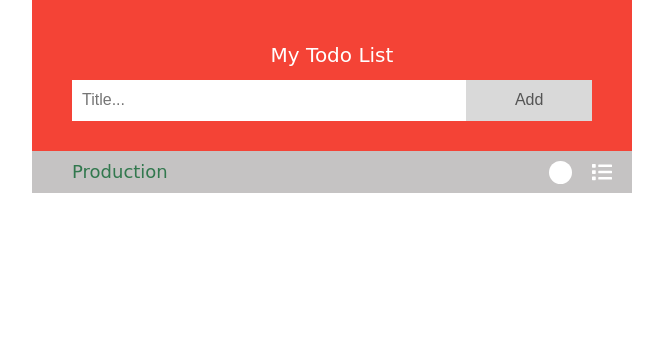
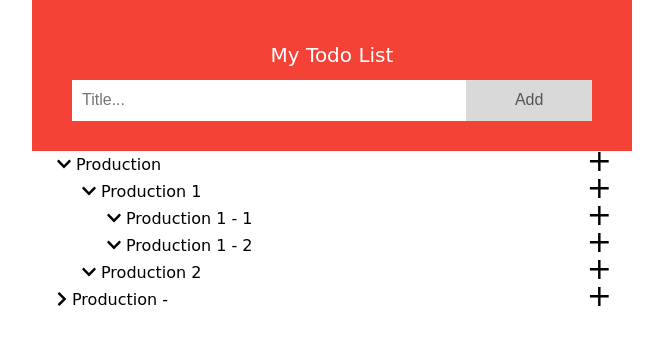
Before and after one commit to vinograd1kaa/todoList-frontend, a React (Create React App) app: page /todo in a window 1280 px wide. Shown: the top 344 px of the page, without its empty margins (308-971 px from the left). Built offline with nearby package versions, Linux system fonts and the light colour scheme.

Commit message:
implement nested TodoItem.jsx

```diff
--- a/package.json
+++ b/package.json
@@ -18,7 +18,7 @@
     "react": "^17.0.1",
     "react-dom": "^17.0.1",
     "react-i18next": "^11.8.6",
-    "react-redux": "^7.2.2",
+    "react-redux": "^7.2.8",
     "react-router": "^5.2.0",
     "react-router-dom": "^5.3.3",
     "react-scripts": "4.0.2",
--- a/src/containers/Todo/Todo.jsx
+++ b/src/containers/Todo/Todo.jsx
@@ -1,48 +1,17 @@
 import React, { useState } from 'react';
-import { FontAwesomeIcon } from '@fortawesome/react-fontawesome';
-import { Container, Header, Title, Form, SubTaskIcon, CheckedTaskItem } from './styles';
-import {
-  AddSubTaskInput,
-  AddTasksButton,
-  TasksList,
-  AddTasksInput,
-  TaskListItem,
-  ItemCheckedCircle,
-  SubTasksList,
-  SubTasksItem,
-  AddSubTaskButton,
-  AddSubTaskForm,
-} from './styles/Todo';
+import { useDispatch } from 'react-redux';
 
-const Todo = ({ tasksList, addTask, changeTaskChecked, addSubTask, t }) => {
-  const [addTaskInputValue, setAddTaskInputValue] = useState('');
-  const [addSubTaskInputValue, setAddSubTaskInputValue] = useState('');
-  const [subTaskOpenedState, setSubTaskOpenedState] = useState(false);
+import { Container, Header, Title, Form } from './styles';
+import { AddTasksButton, TasksList, AddTasksInput } from './styles/Todo';
+import TodoItem from './TodoItem';
 
-  const [selectedTask, setSelectedTask] = useState(false);
+const Todo = ({ tasksList, t }) => {
+  const [todoText, setTodoText] = useState('');
+  const dispatch = useDispatch();
 
-  const handleClickAddTaskBtn = () => {
-    addTask(addTaskInputValue);
-    setAddTaskInputValue('');
-  };
-
-  const handleClickAddSubTaskBtn = () => {
-    if (addSubTaskInputValue === '') return;
-    addSubTask(selectedTask.id, addSubTaskInputValue);
-    setSelectedTask({
-      ...selectedTask,
-      subTasks: [...selectedTask.subTasks, { title: addSubTaskInputValue, subTasks: [] }],
-    });
-    setAddSubTaskInputValue('');
-  };
-
-  const handleClickCircleIcon = (id, checked) => {
-    changeTaskChecked(id, checked);
-  };
-
-  const handleClickListIcon = (id, title, subTasks) => {
-    setSelectedTask({ id, title, subTasks });
-    setSubTaskOpenedState(!subTaskOpenedState);
+  const handleAdd = () => {
+    dispatch({ type: 'ADD_TODO', payload: { title: todoText } });
+    setTodoText('');
   };
 
   return (
@@ -53,63 +22,17 @@ const Todo = ({ tasksList, addTask, changeTaskChecked, addSubTask, t }) => {
           <AddTasksInput
             type="text"
             placeholder={t('Todo.addTasksPlaceholder')}
-            value={addTaskInputValue}
-            onChange={(e) => setAddTaskInputValue(e.target.value)}
+            value={todoText}
+            onChange={({ target }) => setTodoText(target.value)}
           />
-          <AddTasksButton
-            disabled={addTaskInputValue === ''}
-            onClick={() => handleClickAddTaskBtn()}
-          >
+          <AddTasksButton onClick={handleAdd} disabled={!todoText}>
             {t('Todo.addTasksButton')}
           </AddTasksButton>
         </Form>
       </Header>
       <TasksList>
-        {tasksList.map((obj) => (
-          <TaskListItem selectedTask={Boolean(selectedTask)}>
-            {obj.title}
-            <ItemCheckedCircle onClick={() => handleClickCircleIcon(obj.id, obj.checked)}>
-              <CheckedTaskItem>{obj.checked && <FontAwesomeIcon icon="check" />}</CheckedTaskItem>
-            </ItemCheckedCircle>
-            <SubTaskIcon onClick={() => handleClickListIcon(obj.id, obj.title, obj.subTasks)}>
-              <FontAwesomeIcon icon="list" />
-            </SubTaskIcon>
-            {subTaskOpenedState && (
-              <SubTasksList>
-                <SubTasksItem level={1}>
-                  RD
-                  <SubTasksItem level={2}>Feature Release</SubTasksItem>
-                  <SubTasksItem level={2}>Bug Fix</SubTasksItem>
-                </SubTasksItem>
-                <SubTasksItem level={1}>
-                  Design
-                  <SubTasksItem level={2}>
-                    UX
-                    <SubTasksItem level={3}>Mockup</SubTasksItem>
-                    <SubTasksItem level={3}>Prototype</SubTasksItem>
-                    <SubTasksItem>Testing</SubTasksItem>
-                  </SubTasksItem>
-                  <SubTasksItem level={2}>
-                    UI
-                    <SubTasksItem level={3}>Draft</SubTasksItem>
-                    <SubTasksItem level={3}>Option 1</SubTasksItem>
-                    <SubTasksItem level={3}>Option 2</SubTasksItem>
-                  </SubTasksItem>
-                </SubTasksItem>
-              </SubTasksList>
-            )}
-          </TaskListItem>
-        ))}
+        <TodoItem title="" id="1" subTasks={tasksList} expanded />
       </TasksList>
-      {subTaskOpenedState && (
-        <AddSubTaskForm>
-          <AddSubTaskInput
-            value={addSubTaskInputValue}
-            onChange={(e) => setAddSubTaskInputValue(e.target.value)}
-          />
-          <AddSubTaskButton onClick={() => handleClickAddSubTaskBtn()}>Add</AddSubTaskButton>
-        </AddSubTaskForm>
-      )}
     </Container>
   );
 };
--- /dev/null
+++ b/src/containers/Todo/TodoItem.jsx
@@ -0,0 +1,103 @@
+import React, { useState, useRef, useEffect } from 'react';
+import { useDispatch } from 'react-redux';
+import { FontAwesomeIcon } from '@fortawesome/react-fontawesome';
+
+const TodoItem = ({ id, title, expanded, subTasks }) => {
+  const [newTitle, setNewTitle] = useState(title);
+  const [newSubItemTitle, setNewSubItemTitle] = useState('');
+  const [isEditing, setIsEditing] = useState(false);
+  const [isAddingSubItem, setIsAddingSubItem] = useState(false);
+  const inputRef = useRef(null);
+  const dispatch = useDispatch();
+
+  const handleEdit = () => {
+    setIsEditing(true);
+  };
+
+  const handleAdd = () => {
+    setIsAddingSubItem(true);
+  };
+
+  const handleExpandCollapse = () => {
+    dispatch({ type: 'TOGGLE_ITEM', payload: { id } });
+  };
+
+  useEffect(() => {
+    function handleClickOutside(event) {
+      if (isEditing && inputRef.current && !inputRef.current.contains(event.target)) {
+        setIsEditing(false);
+        dispatch({ type: 'EDIT_TODO_TITLE', payload: { id, title: newTitle } });
+      }
+
+      if (isAddingSubItem && inputRef.current && !inputRef.current.contains(event.target)) {
+        setIsAddingSubItem(false);
+        setNewSubItemTitle('');
+        dispatch({ type: 'ADD_TODO', payload: { parentId: id, title: newSubItemTitle } });
+      }
+    }
+
+    document.addEventListener('mousedown', handleClickOutside);
+
+    return () => {
+      document.removeEventListener('mousedown', handleClickOutside);
+    };
+  });
+
+  return (
+    <div key={id} style={{ paddingLeft: `${title ? '25px' : '0'}` }}>
+      {isEditing ? (
+        <input
+          ref={inputRef}
+          value={newTitle}
+          onChange={({ target }) => setNewTitle(target.value)}
+          autoFocus
+        />
+      ) : (
+        <h4
+          style={{ position: 'relative', display: `${title ? 'block' : 'none'}`, padding: '5px 0' }}
+        >
+          {expanded ? (
+            <FontAwesomeIcon
+              onClick={handleExpandCollapse}
+              icon="chevron-down"
+              style={{ marginRight: '5px' }}
+            />
+          ) : (
+            <FontAwesomeIcon
+              onClick={handleExpandCollapse}
+              icon="chevron-right"
+              style={{ marginRight: '5px' }}
+            />
+          )}
+          <span onClick={handleEdit}>{title}</span>
+          <span
+            style={{
+              marginLeft: '50px',
+              position: 'absolute',
+              top: '-5px',
+              right: '20px',
+              fontSize: '30px',
+            }}
+            onClick={handleAdd}
+          >
+            +
+          </span>
+        </h4>
+      )}
+      <ul>
+        {isAddingSubItem && (
+          <input
+            ref={inputRef}
+            style={{ marginLeft: '25px' }}
+            autoFocus
+            value={newSubItemTitle}
+            onChange={({ target }) => setNewSubItemTitle(target.value)}
+          />
+        )}
+        {expanded && subTasks.map((task) => <TodoItem {...task} key={task.id} />)}
+      </ul>
+    </div>
+  );
+};
+
+export default TodoItem;
--- a/src/globalStyles/fontAwesome.js
+++ b/src/globalStyles/fontAwesome.js
@@ -7,7 +7,20 @@ import {
   faSearch,
   faList,
   faCheck,
+  faChevronDown,
+  faChevronRight,
 } from '@fortawesome/free-solid-svg-icons';
 import { fab } from '@fortawesome/free-brands-svg-icons';
 
-library.add(fab, faCheckSquare, faClock, faMapMarkerAlt, faCoffee, faSearch, faList, faCheck);
+library.add(
+  fab,
+  faCheckSquare,
+  faClock,
+  faMapMarkerAlt,
+  faCoffee,
+  faSearch,
+  faList,
+  faCheck,
+  faChevronDown,
+  faChevronRight,
+);
--- a/src/index.jsx
+++ b/src/index.jsx
@@ -2,7 +2,7 @@ import React from 'react';
 import ReactDOM from 'react-dom';
 import { ThemeProvider } from 'styled-components';
 import { Provider } from 'react-redux';
-import { Router, Route, Switch } from 'react-router-dom';
+import { Router, Route, Switch, Redirect } from 'react-router-dom';
 
 import { I18nextProvider } from 'react-i18next';
 import history from './services/history';
@@ -33,6 +33,7 @@ ReactDOM.render(
             <Switch>
               <Route path="/projects" component={Projects} />
               <Route path="/todo" component={Todo} />
+              <Redirect from="/" to="todo" />
             </Switch>
           </Provider>
         </ThemeProvider>
--- a/src/reducers/todo/index.js
+++ b/src/reducers/todo/index.js
@@ -1,5 +1,4 @@
 import { uniqueId } from 'lodash';
-import { ADD_SUB_TASK, ADD_TASK, CHANGE_TASK_CHECKED } from '../../actions/Todo';
 
 const initialState = {
   items: [
@@ -7,49 +6,93 @@ const initialState = {
       title: 'Production',
       checked: false,
       id: uniqueId(),
-      subTasks: [],
+      isEditing: false,
+      expanded: true,
+      subTasks: [
+        {
+          title: 'Production 1',
+          checked: false,
+          id: uniqueId(),
+          isEditing: false,
+          expanded: true,
+          subTasks: [
+            {
+              title: 'Production 1 - 1',
+              checked: false,
+              id: uniqueId(),
+              isEditing: false,
+              expanded: true,
+              subTasks: [],
+            },
+            {
+              title: 'Production 1 - 2',
+              checked: false,
+              id: uniqueId(),
+              isEditing: false,
+              expanded: true,
+              subTasks: [],
+            },
+          ],
+        },
+        {
+          title: 'Production 2',
+          checked: false,
+          id: uniqueId(),
+          isEditing: false,
+          expanded: true,
+          subTasks: [],
+        },
+      ],
     },
+    { title: 'Production -', checked: false, id: uniqueId(), isEditing: false, subTasks: [] },
   ],
+};
+
+const collect = (arr, result = []) => {
+  arr.forEach((prop) => {
+    result.push(prop);
+    collect(prop.subTasks, result);
+  });
+  return result;
 };
 
 export default function todoReducer(state = initialState, { type, payload }) {
   switch (type) {
-    case ADD_TASK:
-      return {
-        ...state,
-        items: [
-          ...state.items,
-          {
-            title: payload.title,
-            checked: false,
-            id: uniqueId(),
-            subTasks: [],
-          },
-        ],
+    case 'ADD_TODO': {
+      const newTodo = {
+        id: uniqueId(),
+        title: payload.title,
+        isEditing: false,
+        expanded: true,
+        checked: false,
+        subTasks: [],
       };
 
-    case ADD_SUB_TASK:
-      // eslint-disable-next-line no-case-declarations
-      const findItem = state.items.find((obj) => obj.id === payload.id);
-      findItem.subTasks = [...findItem.subTasks];
-      findItem.subTasks.push({ title: payload.title, subTasks: [] });
+      if (!payload.parentId) {
+        return { items: [...state.items, newTodo] };
+      }
 
-      return {
-        ...state,
-        ...state.items,
-      };
+      const todosFlat = collect(state.items);
+      const todo = todosFlat.find((item) => item.id === payload.parentId);
+      todo.subTasks = [newTodo, ...todo.subTasks];
+      todo.expanded = true;
 
-    case CHANGE_TASK_CHECKED:
-      return {
-        ...state,
-        items: state.items.map((obj) => {
-          if (obj.id === payload.id) {
-            return { ...obj, checked: !payload.checked };
-          }
+      return { items: [...state.items] };
+    }
+    case 'TOGGLE_ITEM': {
+      const todosFlat = collect(state.items);
+      const todo = todosFlat.find((item) => item.id === payload.id);
+      todo.expanded = !todo.expanded;
 
-          return obj;
-        }),
-      };
+      return { items: [...state.items] };
+    }
+    case 'EDIT_TODO_TITLE': {
+      const todosFlat = collect(state.items);
+      const todo = todosFlat.find((item) => item.id === payload.id);
+      todo.title = payload.title;
+
+      return { items: [...state.items] };
+    }
     default:
       return state;
   }
```
Also changed, not shown: 2 other files (tests, documents, lock files or other folders).
